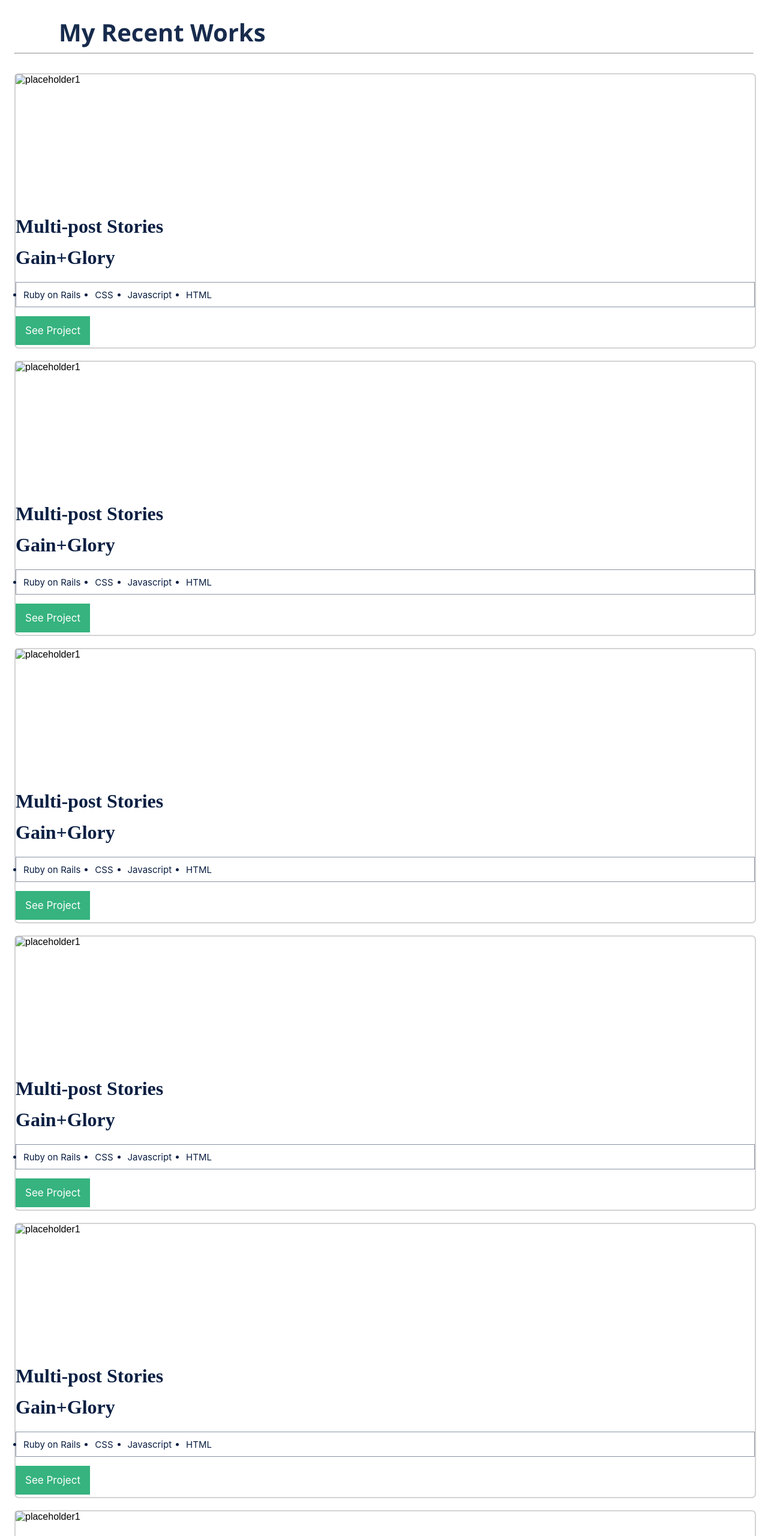
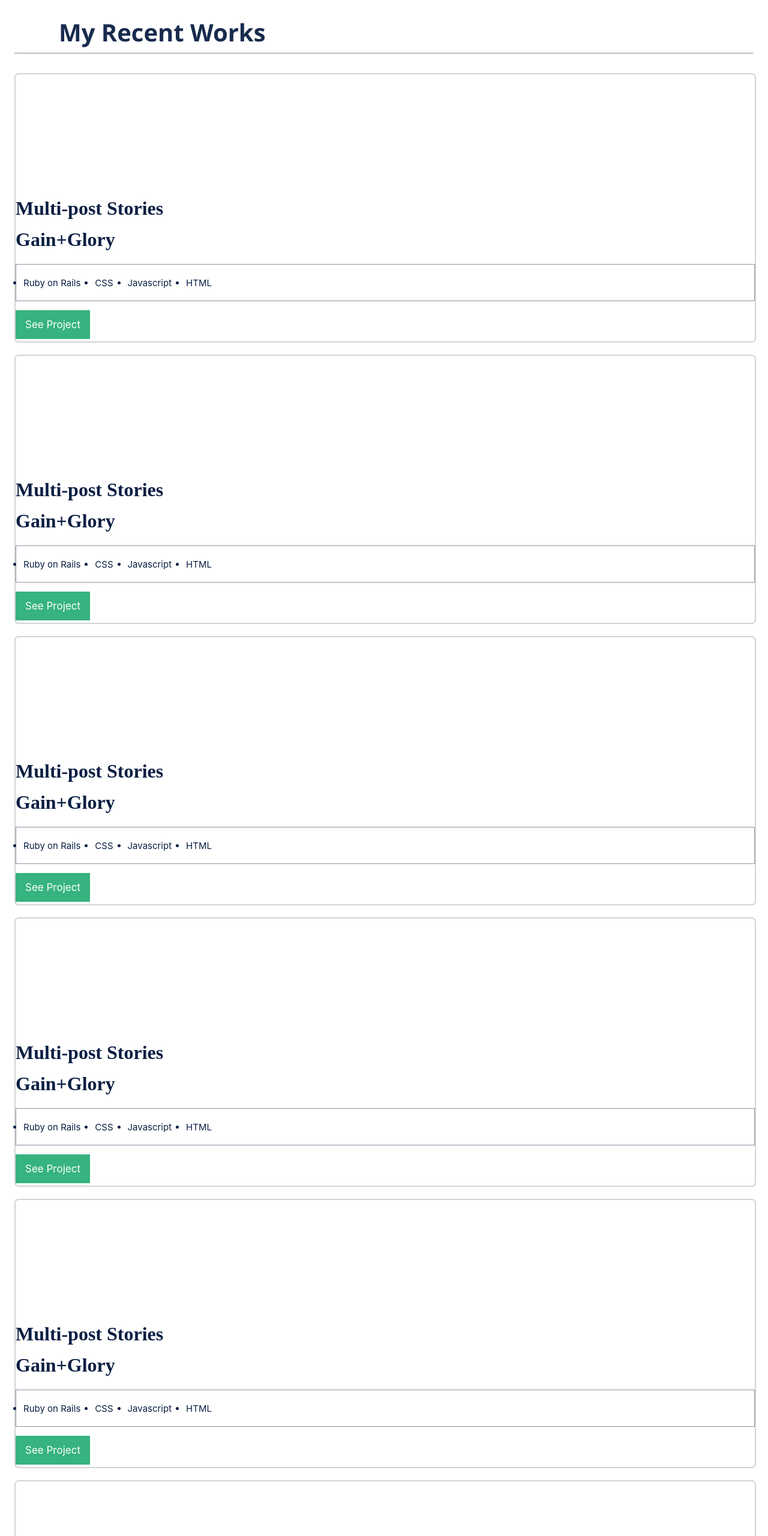
Before and after one commit to Agape-nduwamungu/my_portfolio, a website: page index.html in a window 1280 px wide. Shown: the part 1100-3660 px from the top of the page at 60% size. Drawn offline with Linux system fonts and the light colour scheme.

Commit message:
Modified index.html, stles.css and linters files

```diff
--- a/index.html
+++ b/index.html
@@ -63,7 +63,6 @@
                 </div>
 
                 <div class="project-card">
-                    <img src="images/placeholder.svg" alt="placeholder1" class="project-1-img" />
                     <span class="proj1">
                         <h1 class="project-card-title">Multi-post Stories<br> Gain+Glory</h1>
                         <ul class="project-card-list">
@@ -76,7 +75,6 @@
                     </span>
                 </div>
                 <div class="project-card">
-                    <img src="images/placeholder.svg" alt="placeholder1" class="project-2-img" />
                     <span class="proj2">
                         <h1 class="project-card-title">Multi-post Stories <br> Gain+Glory</h1>
                         <ul class="project-card-list">
@@ -89,7 +87,6 @@
                     </span>
                 </div>
                 <div class="project-card">
-                    <img src="images/placeholder.svg" alt="placeholder1" class="project-3-img" />
                     <span class="proj3">
                         <h1 class="project-card-title">Multi-post Stories <br> Gain+Glory</h1>
                         <ul class="project-card-list">
@@ -102,7 +99,6 @@
                     </span>
                 </div>
                 <div class="project-card">
-                    <img src="images/placeholder.svg" alt="placeholder1" class="project-4-img" />
                     <span class="proj4">
                         <h1 class="project-card-title">Multi-post Stories <br> Gain+Glory</h1>
                         <ul class="project-card-list">
@@ -115,7 +111,6 @@
                     </span>
                 </div>
                 <div class="project-card">
-                    <img src="images/placeholder.svg" alt="placeholder1" class="project-5-img" />
                     <span class="proj5">
                         <h1 class="project-card-title">Multi-post Stories <br> Gain+Glory</h1>
                         <ul class="project-card-list">
@@ -128,7 +123,6 @@
                     </span>
                 </div>
                 <div class="project-card">
-                    <img src="images/placeholder.svg" alt="placeholder1" class="project-6-img" />
                     <span class="proj6">
                         <h1 class="project-card-title">Multi-post Stories <br> Gain+Glory</h1>
                         <ul class="project-card-list">
@@ -153,7 +147,7 @@
                             If you like what you see and have a project you need coded,
                             don't hesitate to contact me.
                         </p>
-                        <button class="about-me-btn button">Get My Resume</button>
+                        <button type="button" class="about-me-btn button">Get My Resume</button>
                     </span>
                 </div>
                 <span class="info-container">
--- a/styles.css
+++ b/styles.css
@@ -177,7 +177,7 @@ p {
   font-size: 15px;
   width: auto;
   border: 1px solid #8993a4;
-  height: 20px;
+  /*height: 20px;*/
   color: #091e42;
 }
 
```
Also changed, not shown: .github/workflows/linters.yml.
